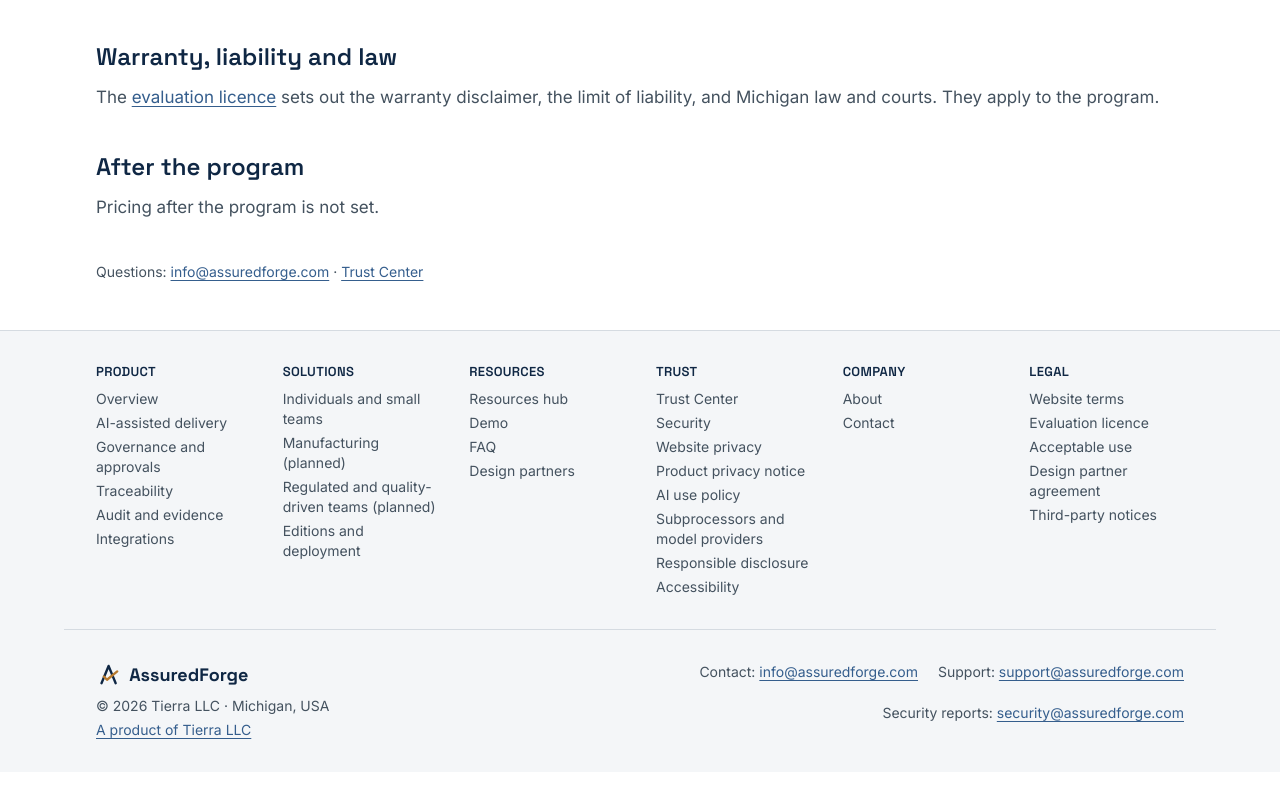
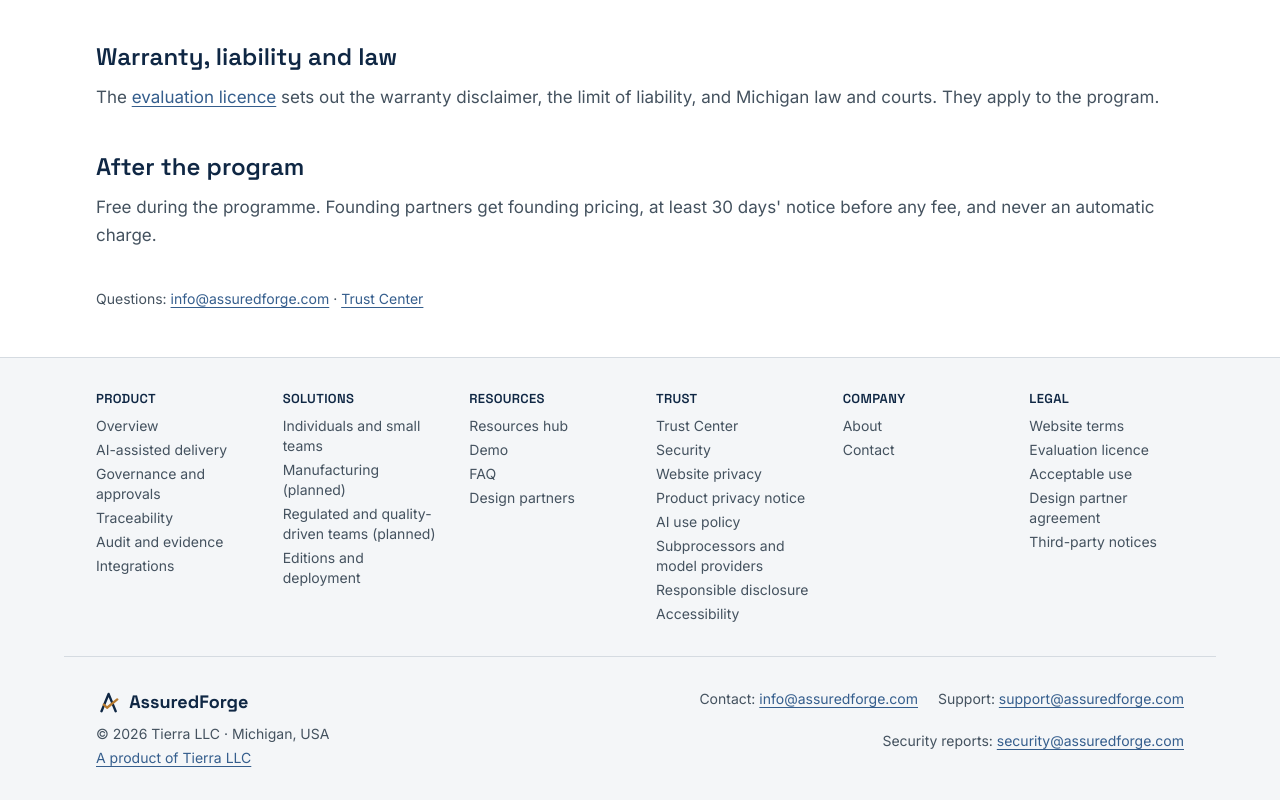
Before and after one commit to burri-us/assuredforge-site, a Next.js app: page /legal/design-partner-agreement in a window 1280 px wide. Shown: the part 1582-2382 px from the top of the page. Before the commit the page ends 2354 px from the top, so only its background shows below. Built offline with nearby package versions, Linux system fonts and the light colour scheme.

Commit message:
Design partner agreement, After the program: the DEC-438 pricing sentence (assessor change 2, owner decision); COUNSEL-LIST.md entry with the old text

```diff
--- a/pages/legal/design-partner-agreement.tsx
+++ b/pages/legal/design-partner-agreement.tsx
@@ -18,7 +18,7 @@ export default function DesignPartnerAgreement() {
         { h: "Confidentiality", body: <p>Each party keeps the other&apos;s non-public information confidential, as set out in the evaluation licence. A mutual NDA is available where required.</p> },
         { h: "Ending participation", body: <p>Either party may end participation at any time by written notice; email is enough. On exit, the steps above for your edition apply.</p> },
         { h: "Warranty, liability and law", body: <p>The <Link href="/legal/evaluation-licence/">evaluation licence</Link> sets out the warranty disclaimer, the limit of liability, and Michigan law and courts. They apply to the program.</p> },
-        { h: "After the program", body: <p>Pricing after the program is not set.</p> },
+        { h: "After the program", body: <p>Free during the programme. Founding partners get founding pricing, at least 30 days&apos; notice before any fee, and never an automatic charge.</p> },
       ]}
     />
   );
```
Also changed, not shown: 1 other file (tests, documents, lock files or other folders).
